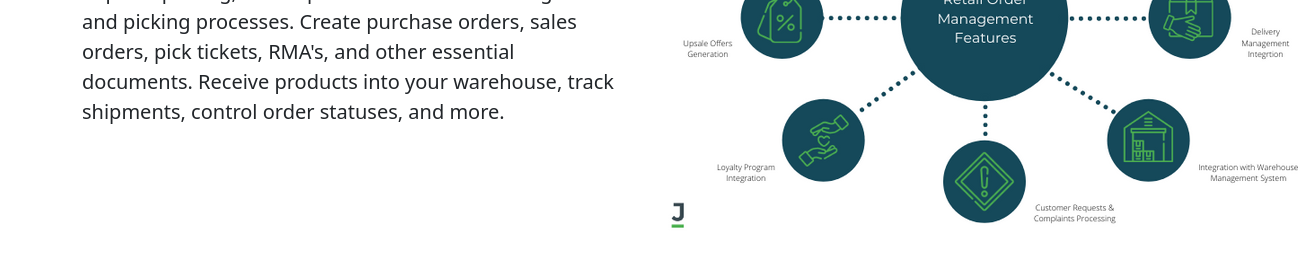
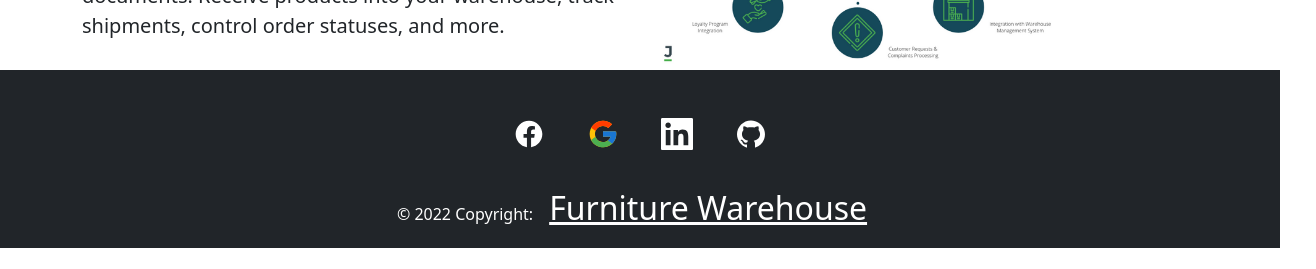
Before and after one commit to AlaminSarkerFRII/Furniture-Warehouse-managements-system, a React (Create React App) app: page / in a window 1280 px wide. Shown: the part 1580-1849 px from the top of the page, 1316 px wide, since content can reach past the window. Before the commit the page ends 1822 px from the top, so only its background shows below. Built offline with nearby package versions, Linux system fonts and the light colour scheme; no server answers.

Commit message:
footer implements

```diff
--- a/public/index.html
+++ b/public/index.html
@@ -31,7 +31,7 @@
 <!-- Lotty Animation -->
   <script src="https://unpkg.com/@lottiefiles/lottie-player@latest/dist/lottie-player.js"></script>
 
-    <title>GOOD FOODS</title>   <!-- lotty Animation -->
+    <title>Furniture Warehouse</title>   <!-- lotty Animation -->
 
   </head>
   <body>
--- a/src/App.js
+++ b/src/App.js
@@ -6,7 +6,7 @@ import Products from "./components/Products/Products";
 import UploadProduct from "./components/UploadProduct/UploadProduct";
 import Login from "./components/Login/Login";
 import PrivateRoute from "./components/PrivateRoute/PrivateRoute";
-import Footer from "./components/Footer/Footer";
+
 import NotFound from "./components/NotFound/NotFound";
 import Blogs from "./components/Blogs/Blogs";
 import Home from "./components/Home/Home/Home";
@@ -16,6 +16,7 @@ import Product from "./components/Product/Product";
 import ManageProducts from "./components/ManageProducts/ManageProducts";
 import MyItems from "./components/MyItems/MyItems";
 import Register from "./components/Login/Register/Register";
+import Footer from "./components/Footer/Footer";
 
 function App() {
   return (
@@ -63,8 +64,7 @@ function App() {
         <Route path="/blogs" element={<Blogs></Blogs>}></Route>
         <Route path="*" element={<NotFound />}></Route>
       </Routes>
-
-      {/* <Footer></Footer> */}
+      <Footer></Footer>
     </>
   );
 }
--- a/src/components/Footer/Footer.js
+++ b/src/components/Footer/Footer.js
@@ -1,24 +1,56 @@
 import React from "react";
 import { Link } from "react-router-dom";
+import { RiFacebookCircleFill } from "react-icons/ri";
+import { FcGoogle } from "react-icons/fc";
+import { GrLinkedin } from "react-icons/gr";
+import { AiFillGithub } from "react-icons/ai";
 // import "./Footer.css";
 
 const Footer = () => {
   return (
-    <div>
-      <div className="row d-flex bg-black text-white">
-        <div className="col-md-6">
-          <h2>About Us </h2>
-          <span>
-            Lorem, ipsum dolor sit amet consectetur adipisicing elit. Explicabo
-            distinctio dolorum libero officia expedita, excepturi sapiente.
-            Nulla harum aliquid eaque?
-          </span>
-        </div>
-        <div className="col-md-6">
-          <Link to="/">Home</Link>
-          <Link to="products">Abouts</Link>
-          <Link to="abouts">Products</Link>
-        </div>
+    <div className="text-center text-white bg-dark">
+      <div className="container pt-4">
+        {/* <!-- Section: Social media --> */}
+        <section className="mb-4">
+          <Link
+            className="btn btn-link btn-floating btn-lg text-white m-1 fs-2"
+            to="/home"
+            data-mdb-ripple-color="white"
+          >
+            <RiFacebookCircleFill />
+          </Link>
+          <Link
+            className="btn btn-link btn-floating btn-lg text-white m-1 fs-2"
+            to="/home"
+            data-mdb-ripple-color="white"
+          >
+            <FcGoogle />
+          </Link>
+
+          <Link
+            className="btn btn-link btn-floating btn-lg text-white m-1 fs-2"
+            to="/home"
+            data-mdb-ripple-color="white"
+          >
+            <GrLinkedin></GrLinkedin>
+          </Link>
+          <Link
+            className="btn btn-link btn-floating btn-lg text-white m-1 fs-2"
+            to="/home"
+            data-mdb-ripple-color="white"
+          >
+            <AiFillGithub />
+          </Link>
+          <div
+            className="text-center p-3 "
+            // style="background-color: rgba(0, 0, 0, 0.2);"
+          >
+            © 2022 Copyright:
+            <Link className="text-white fs-2 px-3" to="/">
+              Furniture Warehouse
+            </Link>
+          </div>
+        </section>
       </div>
     </div>
   );
--- a/src/components/Home/Management/Management.js
+++ b/src/components/Home/Management/Management.js
@@ -5,7 +5,7 @@ const Management = () => {
   return (
     <div className="container">
       <div className="row d-flex justify-content-around align-items-center">
-        <div className="col-md-6">
+        <div className="col-md-6 col-sm-12">
           <h1>Order Management</h1>
           <p className="fs-5">
             Simplify order management with auto reorder points, in-depth
@@ -15,8 +15,8 @@ const Management = () => {
             shipments, control order statuses, and more.
           </p>
         </div>
-        <div className="col-md-6">
-          <img src={orderImag} alt="" />
+        <div className="col-md-6 col-sm-12">
+          <img className="w-75" src={orderImag} alt="" />
         </div>
       </div>
     </div>
--- a/src/components/Home/Navbar/Navbar.css
+++ b/src/components/Home/Navbar/Navbar.css
@@ -1,5 +1,5 @@
 .nav-item a{
-    margin-right: 10px;
+    margin-right:5px;
     font-weight: bold;
     font-size: large;
 }
--- a/src/components/Products/Products.js
+++ b/src/components/Products/Products.js
@@ -53,7 +53,7 @@ const Products = () => {
 
       <div className="row g-4 mb-5">
         {products.slice(0, 6).map((product) => (
-          <div key={product._id} className="col-lg-4 col-md-6 cols-sm-12">
+          <div key={product._id} className="col-lg-4 col-md-6 col-sm-12">
             <Card>
               <Card.Img variant="top" src={product.image} />
               <Card.Body className="text-center">
```
Also changed, not shown: src/components/Footer/Footer.css (deleted, +0 -9 lines), 2 other files (tests, documents, lock files or other folders).
